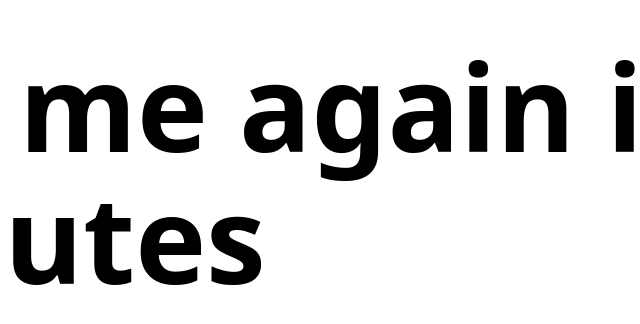
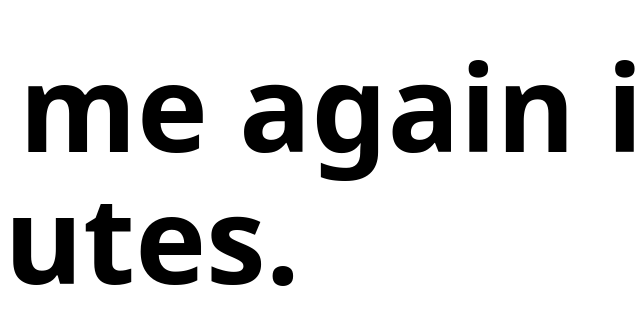
Before and after one commit to matthewferry/isitpossible.today, a plain HTML site: page index.html in a window 1280 px wide. Shown: the part 228-552 px from the top of the page, 297-937 px from the left. Drawn offline with Linux system fonts and the light colour scheme.

Commit message:
Update index.html

```diff
--- a/index.html
+++ b/index.html
@@ -41,7 +41,7 @@
         'Totally!',
         'I suppose.',
         'Yup.',
-        'Ask me again in 5 minutes',
+        'Ask me again in 5 minutes.',
         'Could be.',
       ];
 
```
